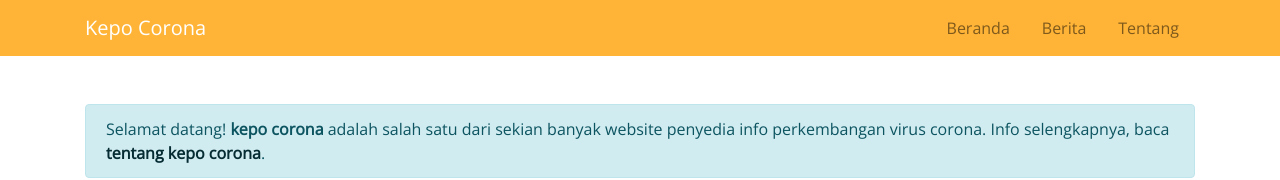
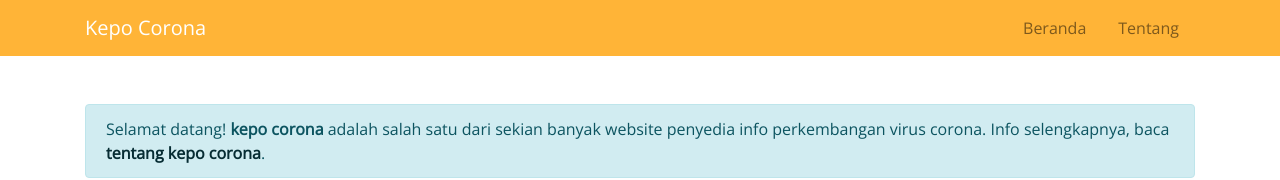
Before and after one commit to thexdev/kepo-corona, a React (Create React App) app: page / in a window 1280 px wide. Shown: the top 180 px of the page. Built offline with nearby package versions, Linux system fonts and the light colour scheme; no server answers.

Commit message:
removed news link

```diff
--- a/src/components/navbar/index.js
+++ b/src/components/navbar/index.js
@@ -15,9 +15,6 @@ const Navigationbar = () => {
             <Link to="/" className="nav-link mx-2 text-dark">
               Beranda
             </Link>
-            <Link to="/news" className="nav-link mx-2 text-dark">
-              Berita
-            </Link>
             <Link to="/about" className="nav-link mx-2 text-dark">
               Tentang
             </Link>
```
